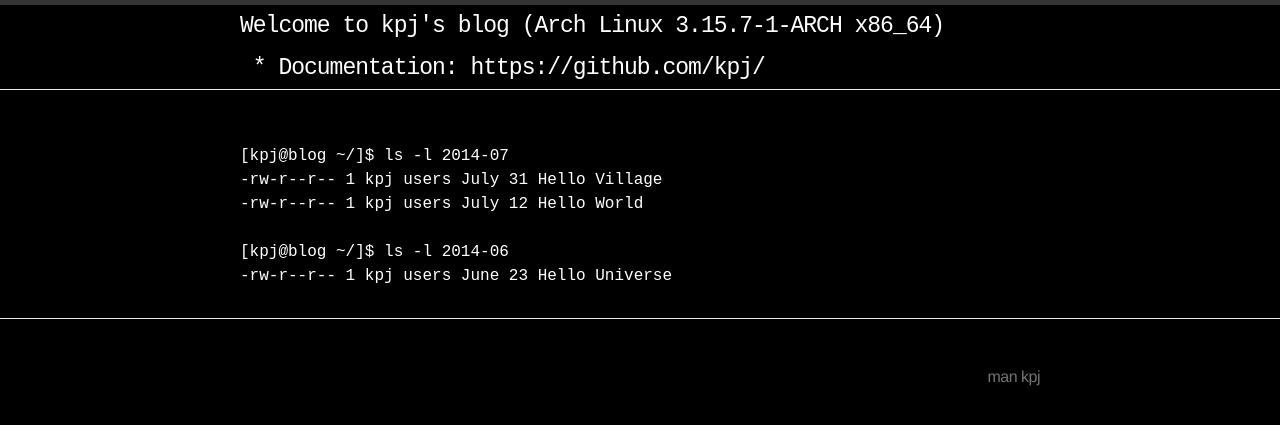
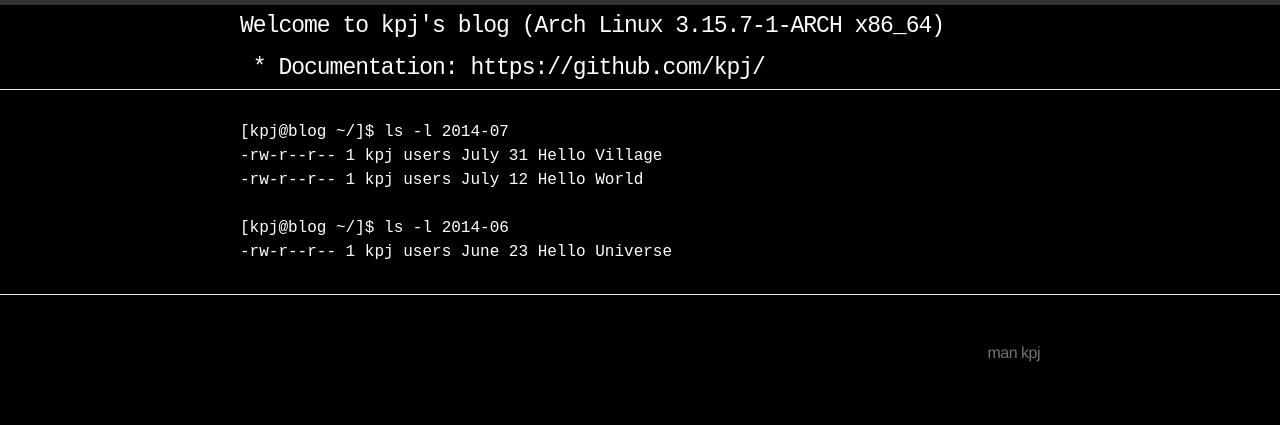
Before and after one commit to kpj/kpj.github.io--old, a Jekyll site: the page built from index.html, in a window 1280 px wide. Shown: the top 425 px of the page. Built offline with Jekyll 4.4.1, drawn with Linux system fonts in a browser that asks for light colours.

Commit message:
Improved spacing

```diff
--- a/index.html
+++ b/index.html
@@ -9,7 +9,7 @@ layout: default
       {% capture nday %}{{ post.next.date | date: '%m%Y' }}{% endcapture %}
 
       {% if day != nday %}
-        <br>
+        {% if forloop.rindex0 == 0 %} <br> {% endif %}
         <h5 class="date">[{{ page.author }}@blog ~/]$ ls -l {{ post.date | date: "%Y-%m" }}</h5>
       {% endif %}
 
```
